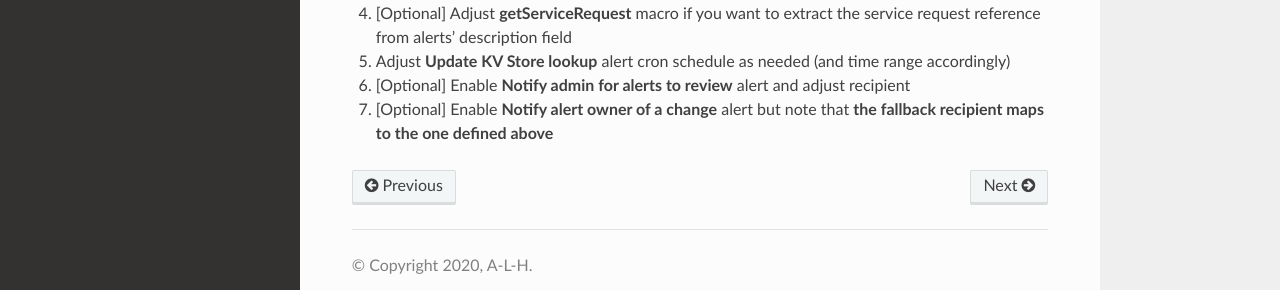
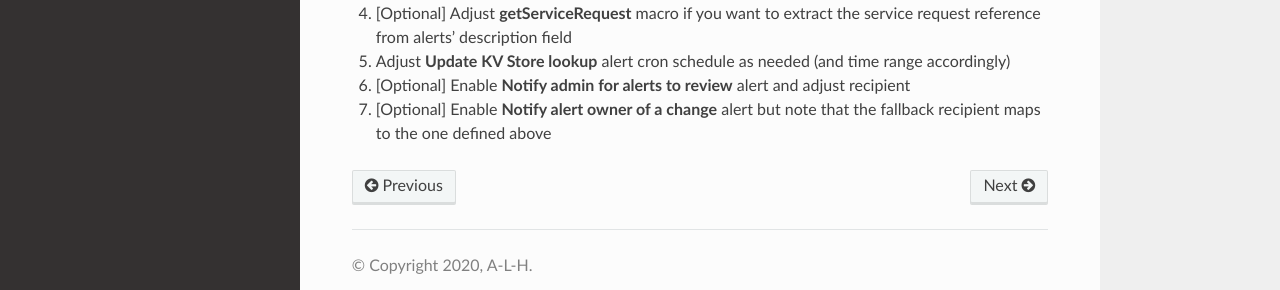
Before and after one commit to a-l-h/splunk-app-proper-alerts, a Sphinx documentation site: the page built from doc/install.rst, in a window 1280 px wide. Shown: the part 527-817 px from the top of the page. Built offline with Sphinx 7.4.7 and the Read the Docs theme 2.0.0, drawn with Linux system fonts in a browser that asks for light colours.

```diff
--- a/doc/install.rst
+++ b/doc/install.rst
@@ -19,4 +19,4 @@ Deployment Steps
 4.  [Optional] Adjust **getServiceRequest** macro if you want to extract the service request reference from alerts' description field
 5.  Adjust **Update KV Store lookup** alert cron schedule as needed (and time range accordingly)
 6.  [Optional] Enable **Notify admin for alerts to review** alert and adjust recipient
-7.  [Optional] Enable **Notify alert owner of a change** alert but note that **the fallback recipient maps to the one defined above**
+7.  [Optional] Enable **Notify alert owner of a change** alert but note that the fallback recipient maps to the one defined above
```
